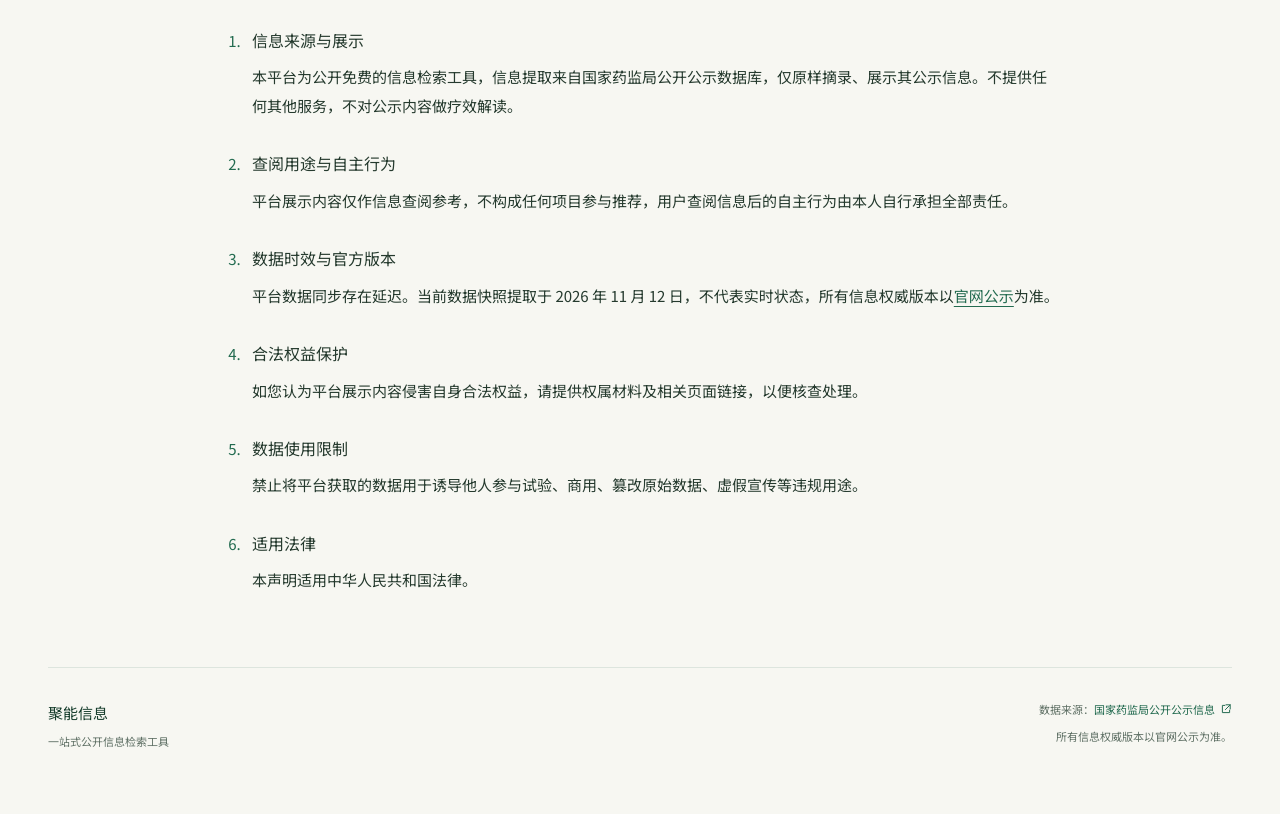
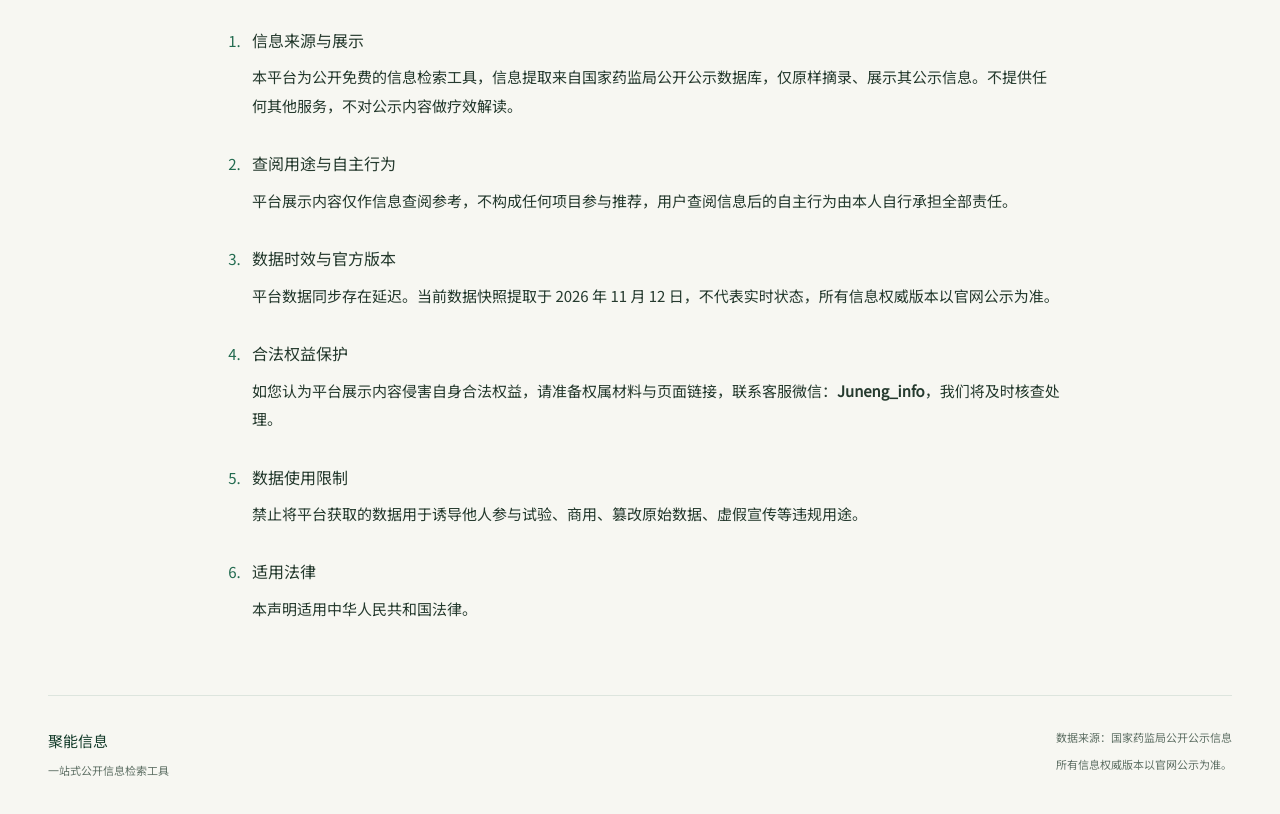
Before and after one commit to liangren6666/drug-trials-ongoing, a plain HTML site: page docs/disclaimer.html in a window 1280 px wide. Shown: the part 274-1088 px from the top of the page. Before the commit the page ends 1065 px from the top, so only its background shows below. Drawn offline with Linux system fonts and the light colour scheme.

Commit message:
Add support WeChat and remove external source links

```diff
--- a/docs/disclaimer.html
+++ b/docs/disclaimer.html
@@ -42,11 +42,11 @@
         </li>
         <li>
           <h2>数据时效与官方版本</h2>
-          <p>平台数据同步存在延迟。当前数据快照提取于 <time datetime="2026-11-12">2026 年 11 月 12 日</time>，不代表实时状态，所有信息权威版本以<a href="https://www.chinadrugtrials.org.cn/clinicaltrials.searchlist.dhtml" target="_blank" rel="noopener noreferrer">官网公示</a>为准。</p>
+          <p>平台数据同步存在延迟。当前数据快照提取于 <time datetime="2026-11-12">2026 年 11 月 12 日</time>，不代表实时状态，所有信息权威版本以官网公示为准。</p>
         </li>
         <li>
           <h2>合法权益保护</h2>
-          <p>如您认为平台展示内容侵害自身合法权益，请提供权属材料及相关页面链接，以便核查处理。</p>
+          <p>如您认为平台展示内容侵害自身合法权益，请准备权属材料与页面链接，联系客服微信：<strong>Juneng_info</strong>，我们将及时核查处理。</p>
         </li>
         <li>
           <h2>数据使用限制</h2>
@@ -61,7 +61,7 @@
   </main>
   <footer class="site-footer shell">
     <div><a class="footer-name" href="./">聚能信息</a><p>一站式公开信息检索工具</p></div>
-    <div class="footer-source"><p>数据来源：<a href="https://www.chinadrugtrials.org.cn/clinicaltrials.searchlist.dhtml" target="_blank" rel="noopener noreferrer">国家药监局公开公示信息<svg viewBox="0 0 20 20" aria-hidden="true"><path d="M8 4H4v12h12v-4M10 3h7v7M17 3l-8 8"/></svg></a></p><p>所有信息权威版本以官网公示为准。</p></div>
+    <div class="footer-source"><p>数据来源：国家药监局公开公示信息</p><p>所有信息权威版本以官网公示为准。</p></div>
   </footer>
 </body>
 </html>
```
Also changed, not shown: docs/index.html (+1 -1 lines), 3 other files.
